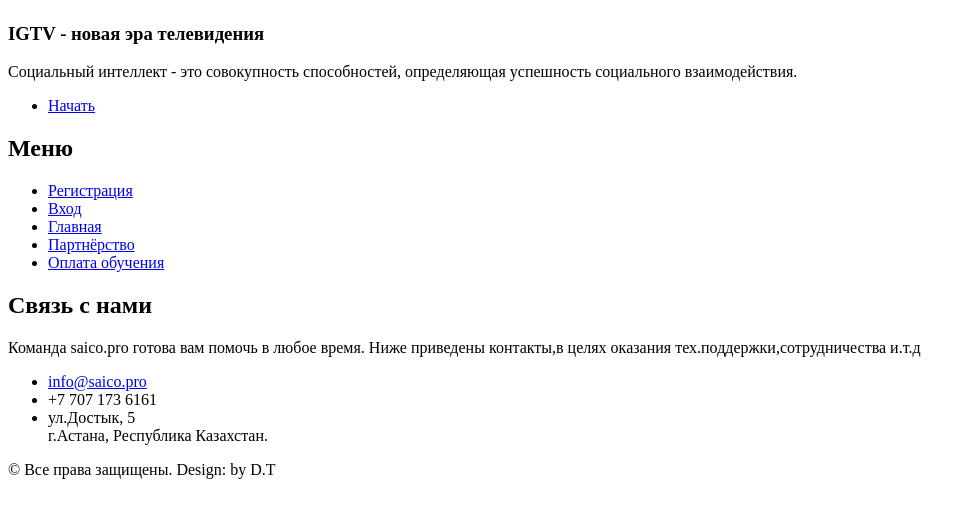
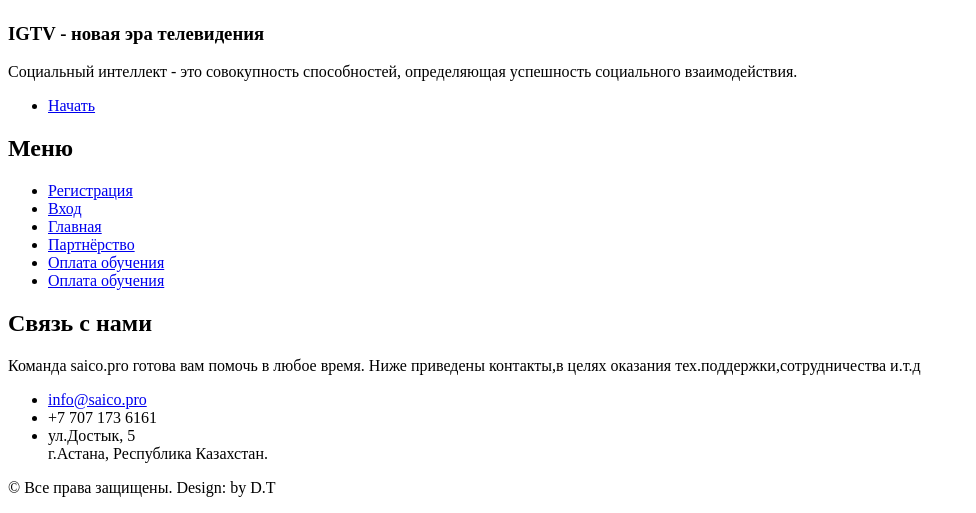
Before and after one commit to enderoasis/saico.pro, a PHP site: page / in a window 1280 px wide. Shown: the part 5263-5776 px from the top of the page, without its empty margins (0-976 px from the left). Before the commit the page ends 5742 px from the top, so only its background shows below. Run offline with PHP 8.4, Linux system fonts and the light colour scheme; some libraries are stand-ins or nearby versions.

Commit message:
Update index.php

```diff
--- a/index.php
+++ b/index.php
@@ -196,7 +196,7 @@
 										<li><a href="index.php">Главная</a></li>
 										<li><a href="https://partners.saico.pro">Партнёрство</a></li>
 										<li><a href="yandexpayment.php">Оплата обучения</a></li>
-
+										<li><a href="offerta.html">Оплата обучения</a></li>
 
 										<!--<li><a href="#">Etiam Dolore</a></li>
 										<li><a href="#">Adipiscing</a></li>
```
